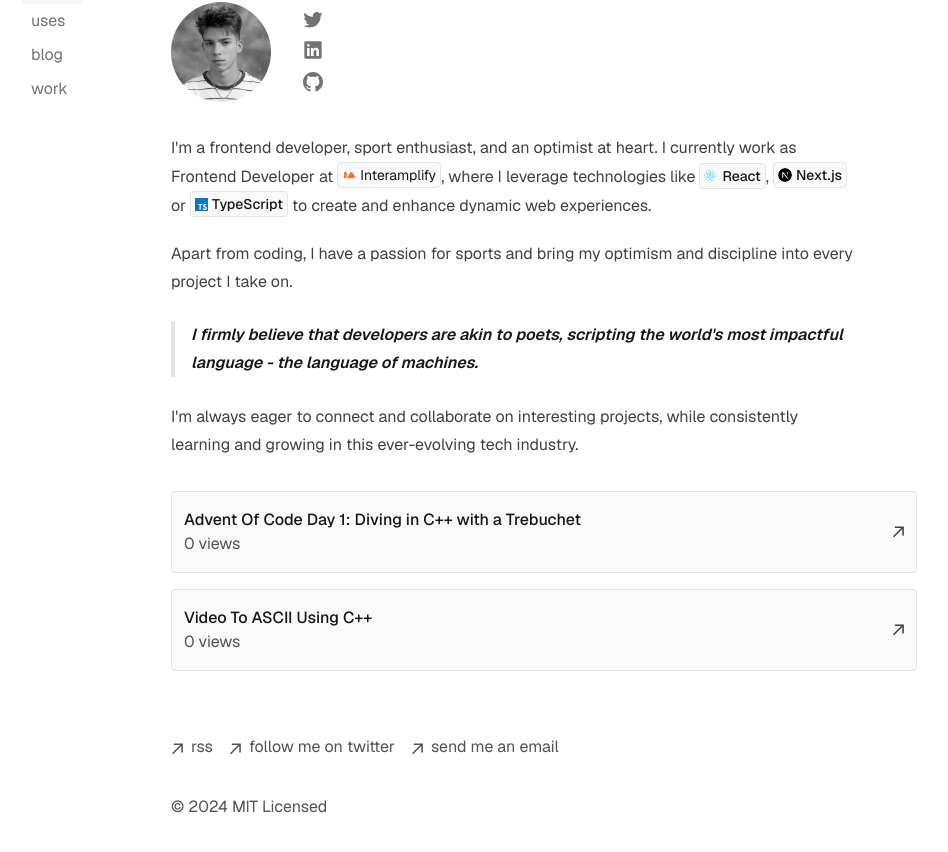
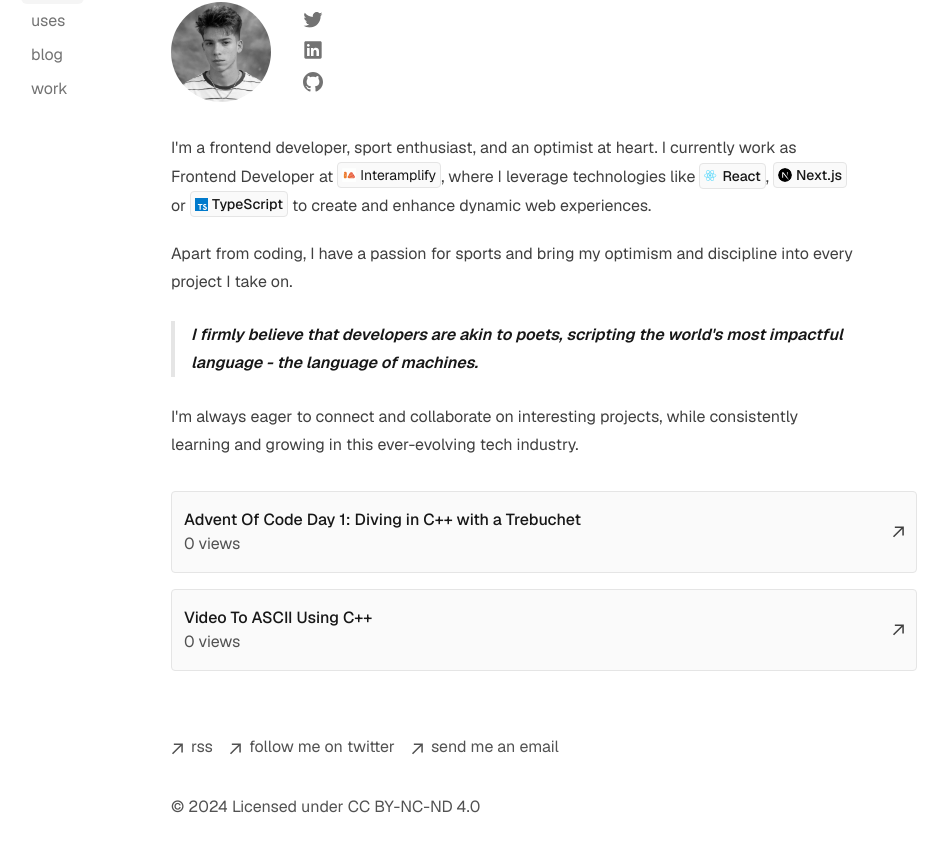
Before and after one commit to jmartinn/portfolio, a Next.js app: page / in a window 1280 px wide. Shown: the part 142-994 px from the top of the page, without its empty margins (171-1119 px from the left). Built offline with nearby package versions, Linux system fonts and the light colour scheme.

Commit message:
modified license on footer component

```diff
--- a/app/components/footer.tsx
+++ b/app/components/footer.tsx
@@ -39,7 +39,7 @@ export function Footer() {
         </li>
       </ul>
       <p className="mt-8 text-neutral-600 dark:text-neutral-300">
-        © {new Date().getFullYear()} MIT Licensed
+        © {new Date().getFullYear()} Licensed under <a href="https://creativecommons.org/licenses/by-nc-nd/4.0/" target="_blank" rel="noopener noreferrer">CC BY-NC-ND 4.0</a>
       </p>
     </footer>
   );
```
